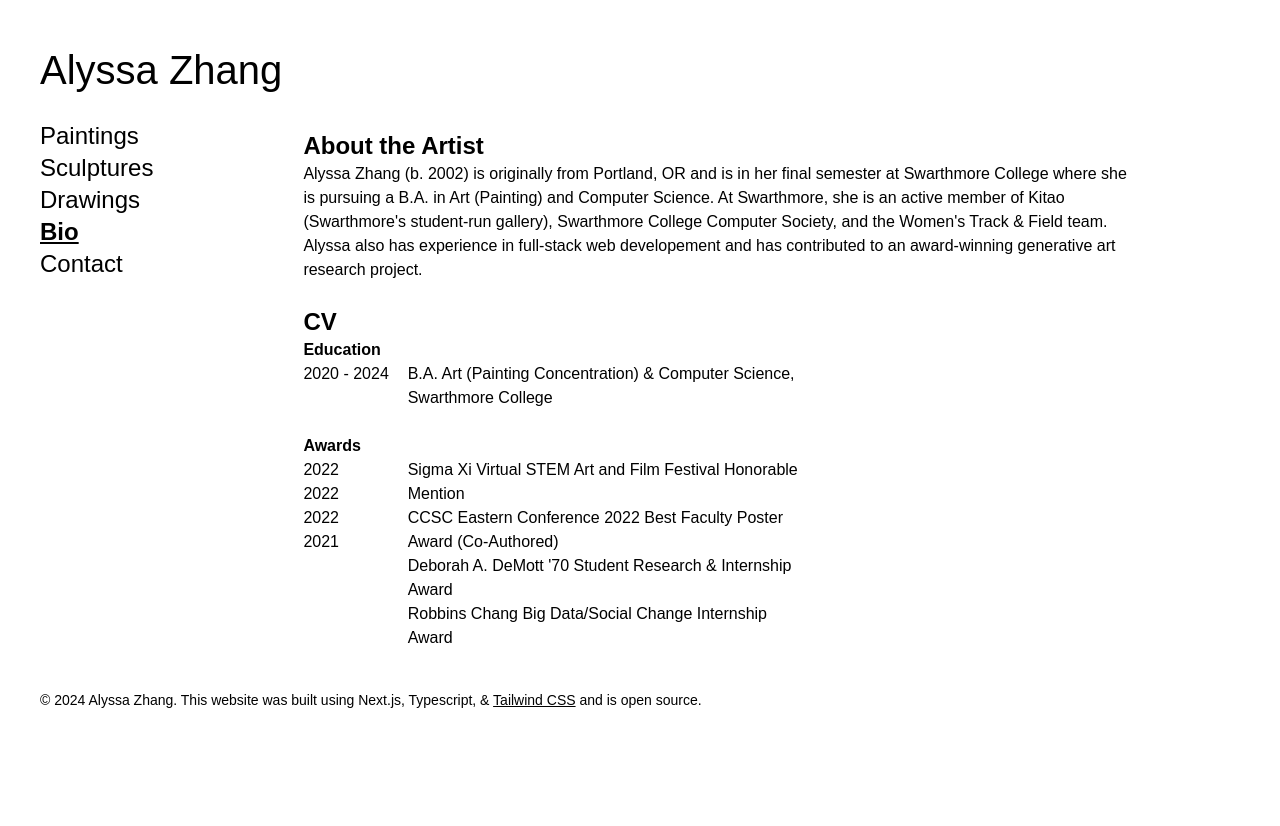
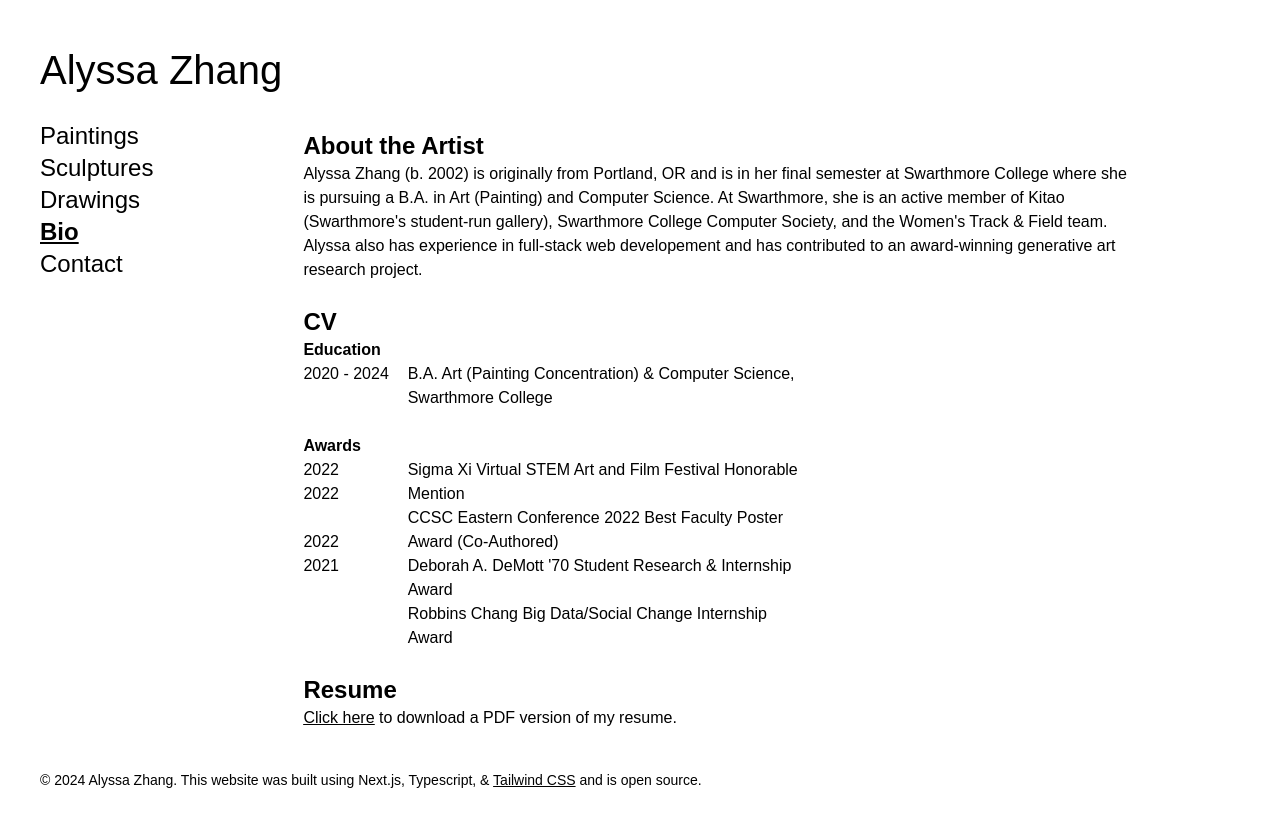
Before and after one commit to amzhang02/art-site, a Next.js app: page /bio in a window 1280 px wide. Shown: the top 826 px of the page. Before the commit the page ends 800 px from the top, so only its background shows below. Built offline with nearby package versions, Linux system fonts and the light colour scheme; a web font is replaced by a local one.

Commit message:
edited README and added resume

```diff
--- a/app/bio/page.tsx
+++ b/app/bio/page.tsx
@@ -26,6 +26,7 @@ export default function Bio() {
                 <br/>
                 2022
                 <br/>
+                <br/>
                 2022
                 <br/>
                 2021
@@ -40,6 +41,12 @@ export default function Bio() {
                 Robbins Chang Big Data/Social Change Internship Award
             </div>
         </div>
+        <br/>
+        <h2 className="text-black text-2xl font-bold"> Resume </h2>
+        <p className="mr-[100px]">
+            <u><a href="/Alyssa_Zhang_Resume_202324A.pdf"> Click here</a></u> to download a PDF version of my resume.
+        </p>
+
 
 
     </>)
```
Also changed, not shown: 2 other files (tests, documents, lock files or other folders).
